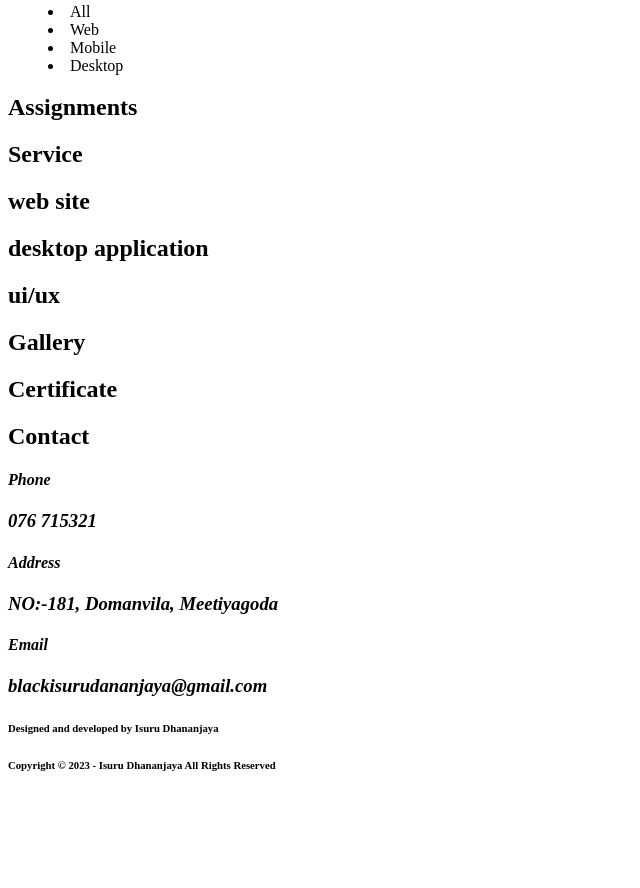
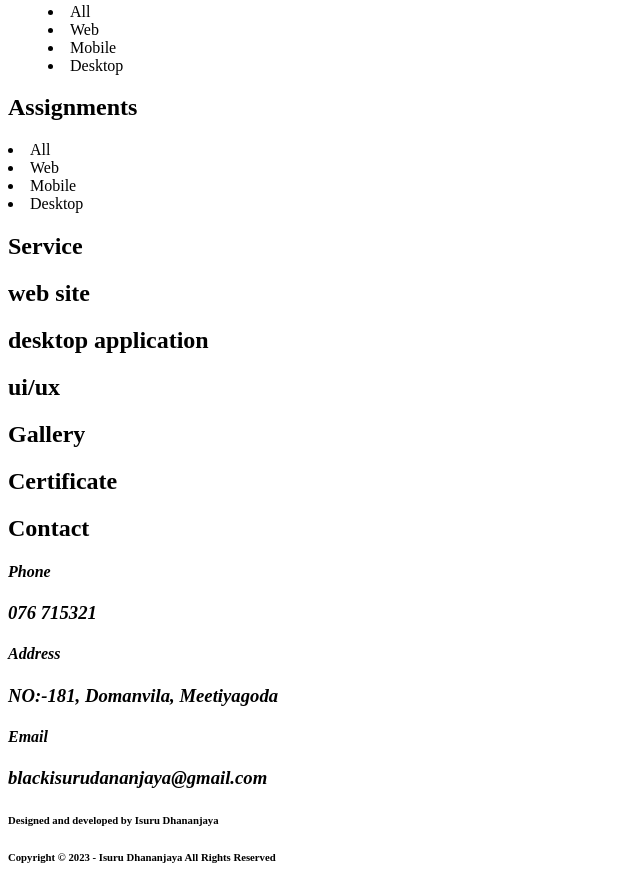
Before and after one commit to Dhananjaya1321/MyPortfolio, a plain HTML site: page index.html in a window 1280 px wide. Shown: the part 1148-2036 px from the top of the page, without its empty margins (0-640 px from the left). Before the commit the page ends 1944 px from the top, so only its background shows below. Drawn offline with Linux system fonts and the light colour scheme.

Commit message:
Added text content in the 'assignments' section of main section

```diff
--- a/index.html
+++ b/index.html
@@ -161,8 +161,20 @@
 
     <section>
         <h1>Assignments</h1>
-        <nav></nav><!--assignments navigations-->
-        <section></section><!--slider show-->
+        <nav>
+            <li>All</li><!--all-->
+            <li>Web</li><!--web-->
+            <li>Mobile</li><!--mobile-->
+            <li>Desktop</li><!--desktop-->
+        </nav><!--assignments navigations-->
+        <section>
+            <div></div><!--right button-->
+
+            <!--slider show-->
+
+            <div></div><!--left button-->
+        </section><!--slider show-->
+        <div></div><!--see all button-->
     </section><!--assignments-->
 
     <section>
```
